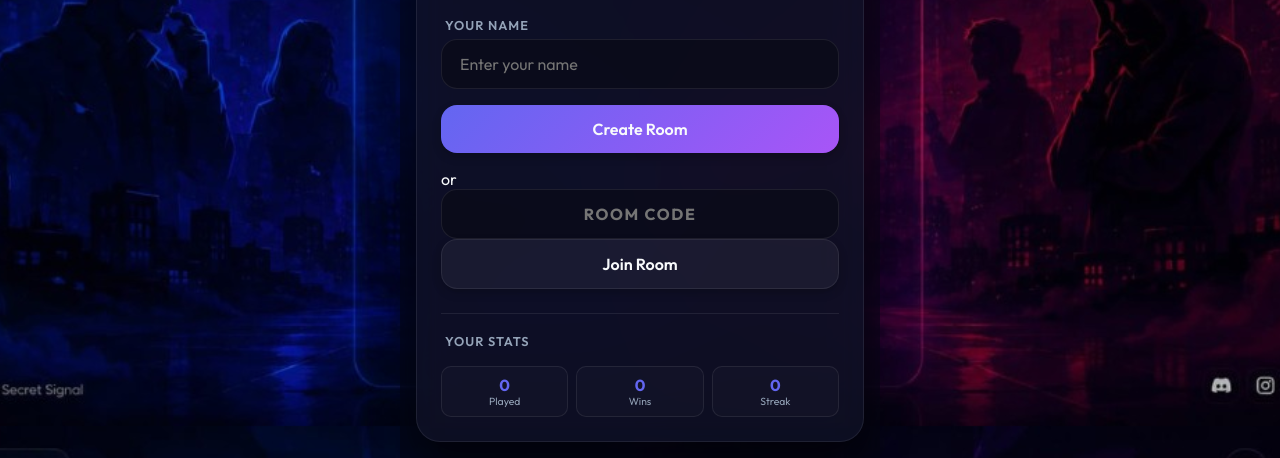
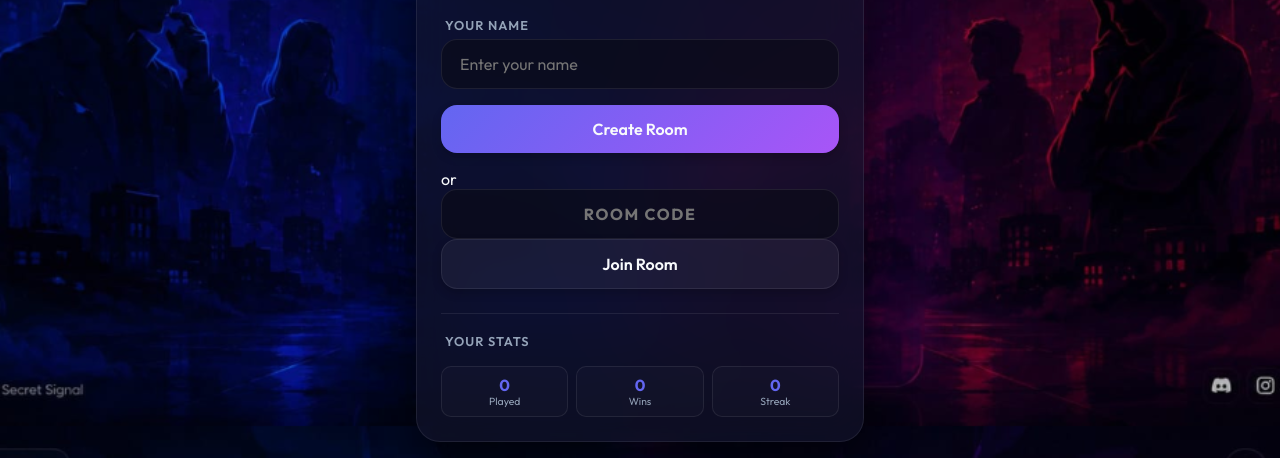
Before and after one commit to IchigoxBankai/guess-imposter, a website: page public/index.html in a window 1280 px wide. Shown: the part 374-832 px from the top of the page. Drawn offline with nearby package versions, Linux system fonts and the light colour scheme; no server answers.

Commit message:
Replace mockup background with clean street background and remove vertical app container blurs

```diff
--- a/public/style.css
+++ b/public/style.css
@@ -36,7 +36,7 @@
 
 body {
   font-family: var(--font-main);
-  background-image: url('bg-clean.jpg');
+  background-image: url('bg-clean.png');
   background-size: cover;
   background-position: center center;
   background-repeat: no-repeat;
@@ -58,9 +58,6 @@ body {
   display: flex;
   flex-direction: column;
   position: relative;
-  background: rgba(7, 9, 19, 0.4);
-  backdrop-filter: blur(30px);
-  -webkit-backdrop-filter: blur(30px);
 }
 
 /* Header & Logo */
```
Also changed, not shown: public/bg-clean.jpg (deleted), public/bg-clean.png (added).
